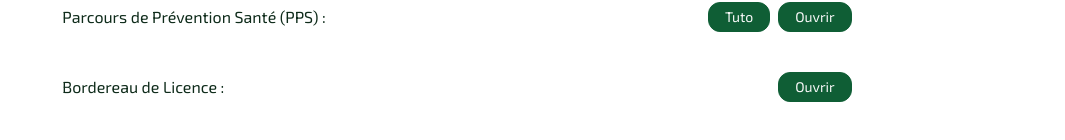
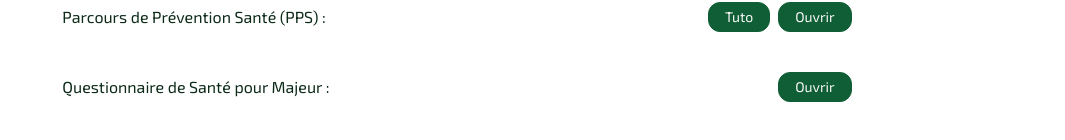
Before and after one commit to ttfarguais/ttfarguais, a Next.js app: page /inscription in a window 1280 px wide. Shown: the part 798-938 px from the top of the page, without its empty margins (183-1248 px from the left). Built offline with nearby package versions, Linux system fonts and the light colour scheme.

Commit message:
Update inscriptionFile.js

```diff
--- a/app/src/data/inscriptionFile.js
+++ b/app/src/data/inscriptionFile.js
@@ -6,16 +6,14 @@ const times = [
 const documents = [
    { name: "Parcours de Prévention Santé (PPS)", pdf: "https://malicence.fftt.com",
       tutorial: "https://www.youtube.com/watch?v=JuIKNZKWKG8"},
-
+  { name: "Questionnaire de Santé pour Majeur", pdf: "/pdf/autoquestionnaire-medical-majeur.pdf" },
+  { name: "Questionnaire de Santé pour Mineur", pdf: "/pdf/autoquestionnaire-medical-mineur.pdf" },
+  { name: "Certificat Médical",
+    important: false,
+    pdf: "/pdf/certificat-medical.pdf",},
   { name: "Bordereau de Licence", pdf: "/pdf/licence.pdf" },
   { name: "Fiche de renseignements Jeunes", pdf: "/pdf/TTF-Fiche-renseignements-jeunes.pdf" },
-  {
-    name: "Certificat Médical",
-    important: false,
-    pdf: "/pdf/certificat-medical.pdf",
-  },
-  { name: "Questionnaire de Santé pour Majeur", pdf: "/pdf/autoquestionnaire-medical-majeur.pdf" },
-  { name: "Questionnaire de Santé pour Mineur", pdf: "/pdf/autoquestionnaire-medical-mineur.pdf" },
+
 ];
 
 const inscriptionFile = {
```
